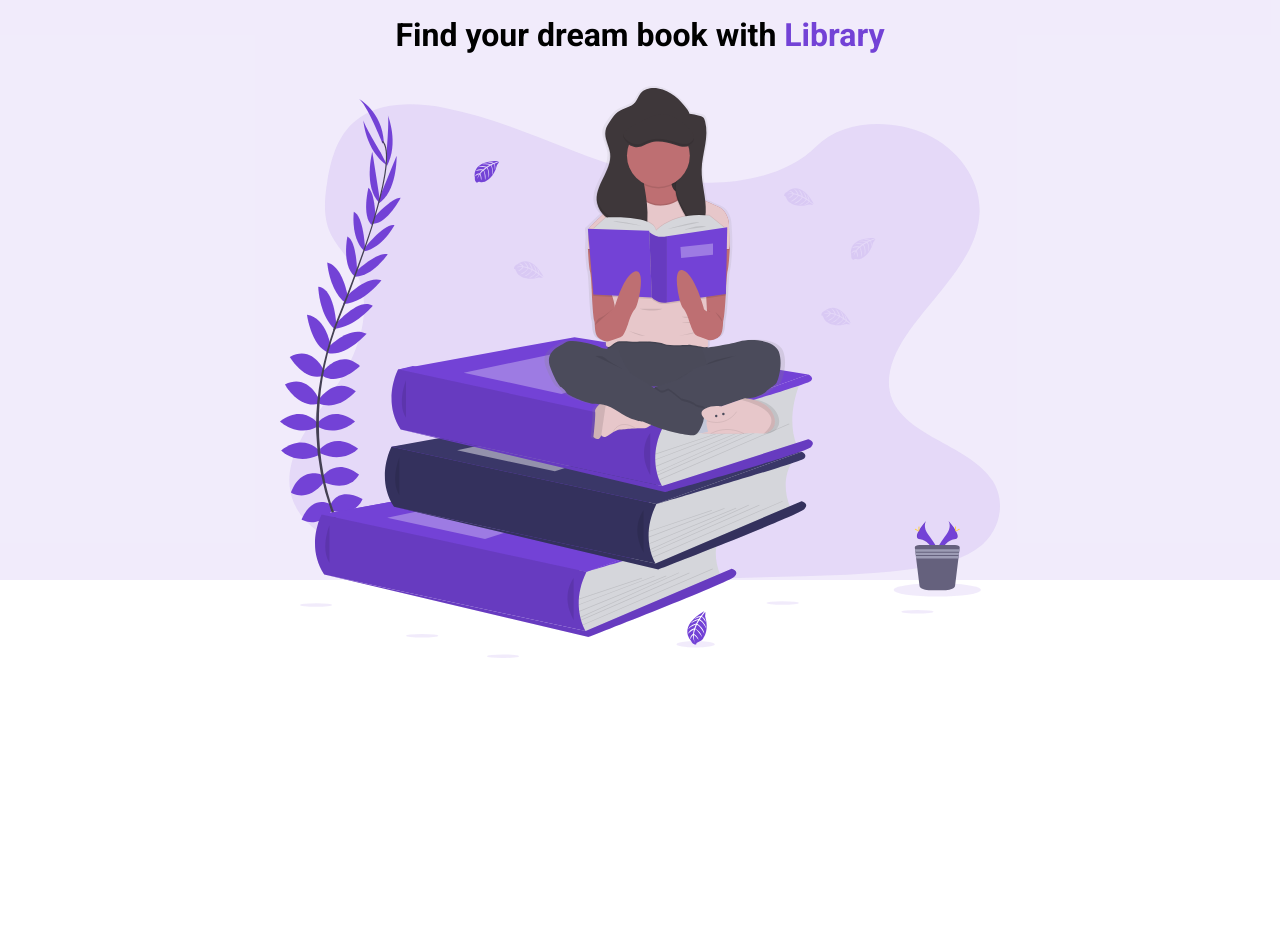
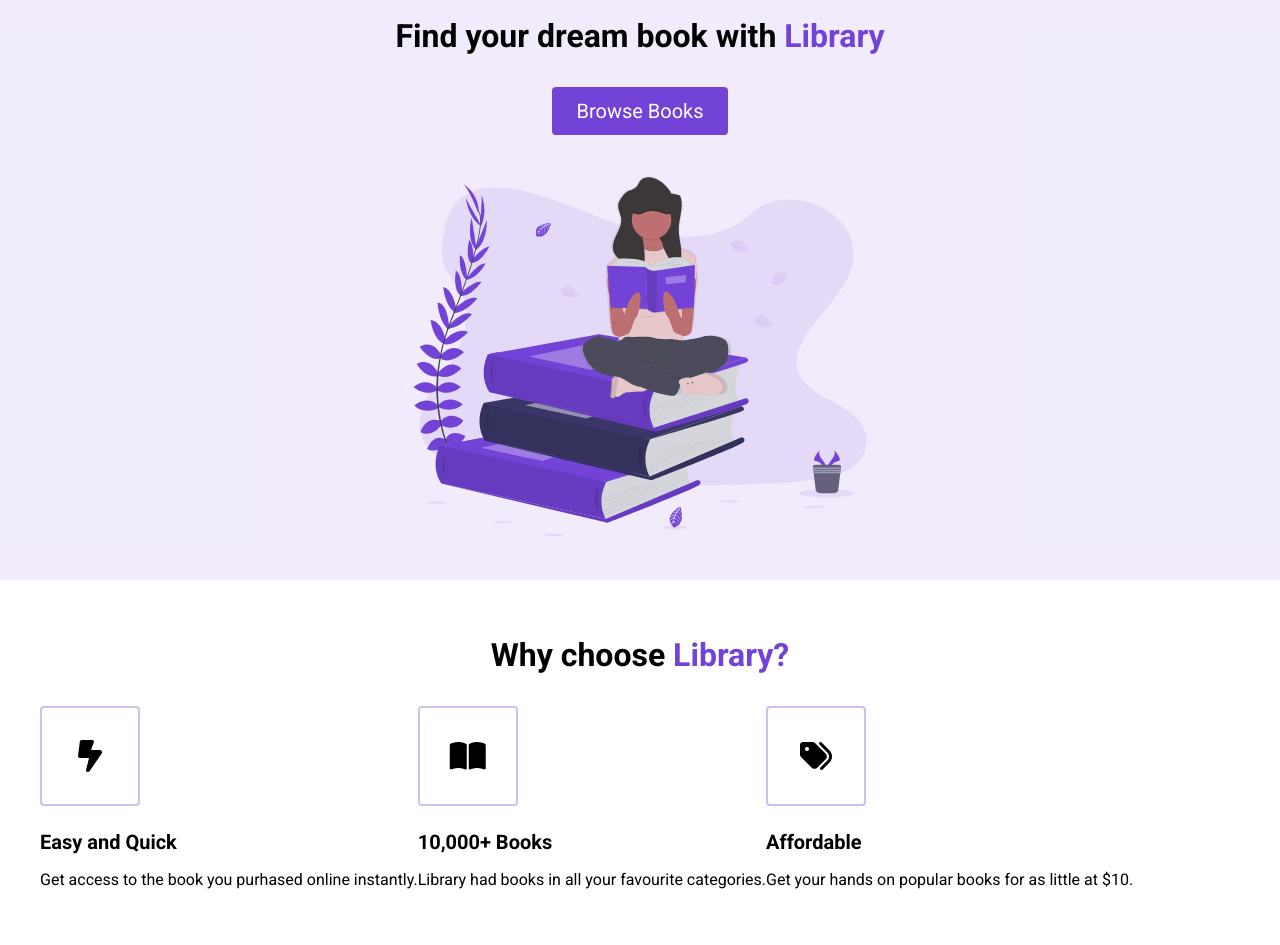
Before and after one commit to siahj33/E-Commerce, a plain HTML site: page index.html in a window 1280 px wide. Shown: the part 220-1165 px from the top of the page. Before the commit the page ends 882 px from the top, so only its background shows below. Drawn offline with Linux system fonts and the light colour scheme.

Commit message:
Choose Library

```diff
--- a/index.html
+++ b/index.html
@@ -5,6 +5,7 @@
     <meta name="viewport" content="width=device-width, initial-scale=1.0">
     <title>Library</title>
     <link rel="stylesheet" href="./styles.css">
+    <script src="https://kit.fontawesome.com/ae443786fb.js" crossorigin="anonymous"></script>
 </head>
 <body>
     <section id="landing">
@@ -23,12 +24,74 @@
                 <div class="header__description">
                     <h1>America's most awarded online library platform</h1>
                     <h2>Find your dream book with <span class="purple">Library</span></h2>
+                    <button class="btn">Browse Books</button>
                 </div>
-                <figure>
+                <figure class="header__img--wrapper">
                     <img src="/assets/Undraw_Books.svg" alt="">
                 </figure>
             </div>
         </header>
     </section>
+    <main>
+        <section id="highlights">
+            <div class="container">
+                <div class="row">
+                    <h2 class="section__title">
+                        Why choose <span class="purple">Library?</span>
+                    </h2>
+                    <div class="highlight__wrapper">
+                        <div class="highlight">
+                            <div class="highlight__img">
+                                <i class="fa-solid fa-bolt-lightning"></i>
+                            </div>
+                                <h3 class="highlight__subtitle">
+                                    Easy and Quick
+                                </h3>
+                                <p class="highlight__para">
+                                    Get access to the book you purhased online instantly.
+                                </p>
+                        </div>
+                        <div class="highlight">
+                            <div class="highlight__img">
+                                <i class="fa-solid fa-book-open"></i>
+                            </div>
+                                <h3 class="highlight__subtitle">
+                                    10,000+ Books
+                                </h3>
+                                <p class="highlight__para">
+                                    Library had books in all your favourite categories.
+                                </p>
+                        </div>
+                        <div class="highlight">
+                            <div class="highlight__img">
+                                <i class="fa-solid fa-tags"></i>
+                            </div>
+                                <h3 class="highlight__subtitle">
+                                    Affordable
+                                </h3>
+                                <p class="highlight__para">
+                                    Get your hands on popular books for as little at $10.
+                                </p>
+                        </div>
+                    </div>
+                </div>
+            </div>
+
+        </section>
+
+        <!--section id="features">
+            <div class="container">
+                <div class="row"></div>
+            </div>
+
+        </section>
+
+        <section id="recent">
+            <div class="container">
+                <div class="row"></div>
+            </div>
+
+        </section>
+    </main>
 </body>
 </html>
--- a/styles.css
+++ b/styles.css
@@ -13,6 +13,9 @@ nav {
 
 img {
     width: 100%;
+    height: 100%;
+    max-height: 50vh;
+    padding: 20px;
 }
 
 .nav__container {
@@ -74,12 +77,22 @@ header {
 }
 
 .header__container {
+
     width: 100%;
     max-width: 720px;
     margin: 0 auto;
     height: 100%;
     display: flex;
     flex-direction: column;
+    justify-content: space-around;
+
+}
+
+.header__description {
+    display: flex;
+    flex-direction: column;
+    align-items: center;
+
 }
 
 h1 {
@@ -95,3 +108,79 @@ h2 {
     margin-bottom: 32px;
     text-align: center;
 }
+
+button {
+    cursor: pointer;
+}
+
+button:active {
+    transform: translateY(1px);
+}
+
+.btn {
+    background-color: #7342d6;
+    color: white;
+    padding: 12px 24px;
+    font-size:  20px;
+    border-radius: 4px;
+    border: none;
+
+}
+
+.header__img--wrapper {
+    padding: 20px;
+}
+
+.container {
+    padding: 56px 0;
+}
+
+.row {
+    width: 100%;
+    max-width: 1200px;
+    margin: 0 auto;
+
+}
+
+/*
+
+HIGHLIGHTS
+
+*/
+
+.highlight__wrapper {
+    display: flex;
+}
+
+.hightlight {
+    padding: 0 24px;
+    width: calc(100% / 3);
+    display: flex;
+    align-items: center;
+    justify-content: center;
+    flex-direction: column;
+}
+
+
+.highlight__para {
+    text-align: center;
+}
+
+
+.highlight__img {
+    border: 2px solid #7342d656;
+    width: 100px;
+    height: 100px;
+    display: flex;
+    align-items: center;
+    justify-content: center;
+    border-radius: 4px;
+    font-size: 32px;
+    margin-bottom: 24px;
+
+}
+
+.highlight__subtitle {
+    font-size: 20px;
+    margin-bottom: 16px;
+}
```
